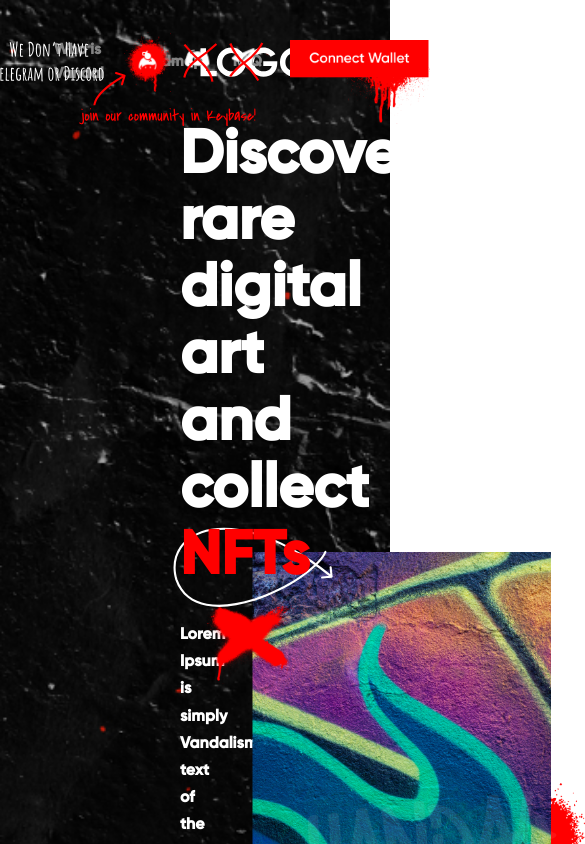
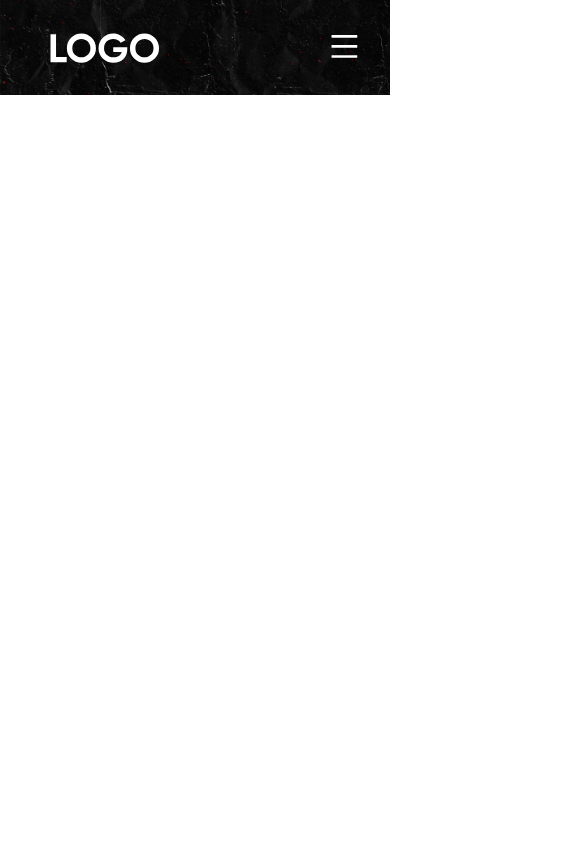
Before and after one commit to omer-ayhan/NFT-LandingPage, a Next.js app: page / in a window 390 px wide. Shown: the top 844 px of the page, 585 px wide, since content can reach past the window. Built offline with nearby package versions, Linux system fonts and the light colour scheme.

Commit message:
feat: :fire: responsiveness for Navbar

```diff
--- a/components/Intro/Intro.js
+++ b/components/Intro/Intro.js
@@ -6,6 +6,7 @@ import styles from "./Intro.module.css";
 import contents from "../../contents";
 import stylesMain from "../../styles/Home.module.css";
 import Timer from "../Timer";
+import SmoothScroll from "../ScrollUtils/SmoothScroll";
 
 const Intro = () => {
   const { backgroundImage, introCard, imageBtn } = contents.intro;
@@ -22,7 +23,7 @@ const Intro = () => {
       }}
       className={stylesMain.innerSpacing}>
       <Navbar />
-      <Row align="middle">
+      {/* <Row align="middle">
         <Col span={15}>
           <h1 className={styles.title}>
             Discover rare <br /> digital art <br /> and collect{" "}
@@ -60,7 +61,10 @@ const Intro = () => {
       <Row align="middle" justify="center">
         <Timer setDays={1} />
         <Col span={24} align="middle">
-          <a href="#" className={styles.discover}>
+          <SmoothScroll
+            toId="roadmap"
+            duration={1500}
+            className={styles.discover}>
             <img
               style={{
                 width: "20px",
@@ -71,13 +75,13 @@ const Intro = () => {
               alt="discover"
             />{" "}
             Discover Artworks
-          </a>
+          </SmoothScroll>
 
-          <a href="#roadmap">
+          <SmoothScroll toId="roadmap" duration={1500}>
             <img className={styles.exploreBtn} src={imageBtn} alt="button" />
-          </a>
+          </SmoothScroll>
         </Col>
-      </Row>
+      </Row> */}
     </div>
   );
 };
--- a/components/Intro/Intro.module.css
+++ b/components/Intro/Intro.module.css
@@ -29,6 +29,7 @@
 .exploreBtn {
   width: 230px;
   height: "auto";
+  cursor: pointer;
 }
 
 .discover {
@@ -43,6 +44,7 @@
   top: 0;
   left: 0;
   transform: rotate(270deg);
+  cursor: pointer;
 }
 
 .nftArrow {
--- /dev/null
+++ b/components/Navbar/MobileMenu.js
@@ -0,0 +1,137 @@
+import React, { useState } from "react";
+import { Button, Col, Drawer, Row } from "antd";
+import { MenuOutlined, CloseOutlined } from "@ant-design/icons";
+
+import contents from "../../contents";
+import styles from "./Navbar.module.css";
+import SmoothScroll from "../ScrollUtils/SmoothScroll";
+
+export default function MobileMenu() {
+  const { navLinks, socialLinks, rightButton } = contents.navbar;
+
+  const [visible, setVisible] = useState(false);
+  const showDrawer = () => {
+    setVisible(true);
+  };
+  const onClose = () => {
+    setVisible(false);
+  };
+  return (
+    <>
+      <Button
+        style={{
+          border: "none",
+          backgroundColor: "transparent",
+        }}
+        onClick={showDrawer}
+        icon={
+          <MenuOutlined
+            style={{
+              color: "#fff",
+              fontSize: "1.8rem",
+            }}
+          />
+        }
+      />
+      <Drawer
+        closeIcon={
+          <CloseOutlined
+            style={{
+              color: "#fff",
+              fontSize: "1.8rem",
+            }}
+          />
+        }
+        width={270}
+        destroyOnClose
+        headerStyle={{
+          backgroundColor: "#111",
+        }}
+        bodyStyle={{
+          backgroundColor: "#111",
+        }}
+        placement="right"
+        onClose={onClose}
+        visible={visible}>
+        <Row
+          align="middle"
+          justify="space-around"
+          style={{
+            paddingLeft: "1rem",
+          }}>
+          <Col span={24} justify="middle" align="start" gutter={1}>
+            {socialLinks.map(({ icon, link }, index) => (
+              <span
+                style={{
+                  position: "relative",
+                  margin: "0 5px",
+                }}>
+                {icon.includes("/images/navbar/keybase.png") ? (
+                  <a href={link} key={`${index}##${icon}`} target="_blank">
+                    <img src={icon} alt="icon" />
+                    <img
+                      style={{
+                        position: "absolute",
+                        top: "30px",
+                        left: "-35px",
+                        height: "60px",
+                      }}
+                      src="/images/navbar/bottom_arrow.svg"
+                      alt="arrow"
+                    />
+                  </a>
+                ) : (
+                  <img key={`${index}##${icon}`} src={icon} alt="icon" />
+                )}
+              </span>
+            ))}
+          </Col>
+        </Row>
+        <Row
+          align="middle"
+          justify="space-around"
+          style={{
+            paddingTop: "1rem",
+          }}>
+          <Col span={24} justify="middle" align="start" gutter={1}>
+            <span
+              style={{
+                position: "relative",
+              }}>
+              <span
+                className={styles.rightButtonContainer}
+                onClick={() => alert("clicked")}>
+                <img
+                  className={styles.rightButton}
+                  src={rightButton.url}
+                  alt="rightButton"
+                />
+              </span>
+            </span>
+          </Col>
+        </Row>
+        <Row align="middle" justify="space-around">
+          {navLinks.map(({ link, name }, index) => (
+            <Col span={24} justify="middle" align="start">
+              <div
+                style={{
+                  margin: "5px 0",
+                }}>
+                <SmoothScroll
+                  toId={link}
+                  duration={1500}
+                  style={{
+                    color: "#fff",
+                    fontSize: "1.5rem",
+                  }}
+                  key={`${index}##${link}`}>
+                  {name}
+                </SmoothScroll>
+              </div>
+            </Col>
+          ))}
+        </Row>
+      </Drawer>
+    </>
+  );
+}
--- a/components/Navbar/Navbar.js
+++ b/components/Navbar/Navbar.js
@@ -1,22 +1,25 @@
-import { Button, Col, Row } from "antd";
+import { Button, Col, Drawer, Row } from "antd";
 import Image from "next/image";
-import React from "react";
+import React, { useState } from "react";
+import { MenuOutlined } from "@ant-design/icons";
 
 import contents from "../../contents";
 import SmoothScroll from "../ScrollUtils/SmoothScroll";
 import styles from "./Navbar.module.css";
+import MobileMenu from "./MobileMenu";
 
 export default function Navbar() {
   const { logo, navLinks, socialLinks, rightButton } = contents.navbar;
+
   return (
     <div>
-      <Row align="middle">
+      <Row align="middle" justify="space-around">
         <Col span={3} justify="middle" align="middle" gutter={1}>
           <SmoothScroll toId={logo.link} className={styles.navLinks}>
             <img className={styles.logo} src={logo.url} alt="Logo" />
           </SmoothScroll>
         </Col>
-        <Col span={13} justify="middle">
+        <Col span={13} justify="middle" className={styles.desktopContainer}>
           <div className={styles.navLinksContainer}>
             {navLinks.map(({ link, name }, index) => (
               <SmoothScroll
@@ -29,7 +32,7 @@ export default function Navbar() {
             ))}
           </div>
         </Col>
-        <Col span={7}>
+        <Col span={7} className={styles.desktopContainer}>
           <div className={styles.socialLinksContainer}>
             <img
               className={styles.info}
@@ -82,6 +85,14 @@ export default function Navbar() {
             </span>
           </div>
         </Col>
+        <Col
+          className={styles.mobileMenu}
+          span={21}
+          justify="end"
+          align="end"
+          style={{ padding: "30px 0" }}>
+          <MobileMenu />
+        </Col>
       </Row>
     </div>
   );
--- a/components/Navbar/Navbar.module.css
+++ b/components/Navbar/Navbar.module.css
@@ -44,6 +44,10 @@
   height: 100%;
 }
 
+.mobileMenu {
+  display: none;
+}
+
 .iconImage {
   height: 40px;
   margin: 0 5px;
@@ -75,3 +79,18 @@
 .keybaseIcon {
   height: 60px;
 }
+
+@media (max-width: 1270px) {
+  .info {
+    display: none;
+  }
+}
+
+@media (max-width: 1000px) {
+  .desktopContainer {
+    display: none;
+  }
+  .mobileMenu {
+    display: block;
+  }
+}
--- a/pages/index.js
+++ b/pages/index.js
@@ -29,10 +29,10 @@ export default function Home() {
       </Head>
       <main className={styles.container}>
         <Intro />
-        <About />
+        {/* <About />
         <Roadmap />
         <FAQ />
-        <Team />
+        <Team /> */}
       </main>
     </div>
   );
--- a/styles/Home.module.css
+++ b/styles/Home.module.css
@@ -6,3 +6,27 @@
 .innerSpacing {
   padding: 0 180px;
 }
+
+@media (max-width: 1140px) {
+  .innerSpacing {
+    padding: 0 100px;
+  }
+}
+
+@media (max-width: 600px) {
+  .innerSpacing {
+    padding: 0 60px;
+  }
+}
+
+@media (max-width: 400px) {
+  .innerSpacing {
+    padding: 0 30px;
+  }
+}
+
+@media (max-width: 300px) {
+  .innerSpacing {
+    padding: 0 20px;
+  }
+}
```
